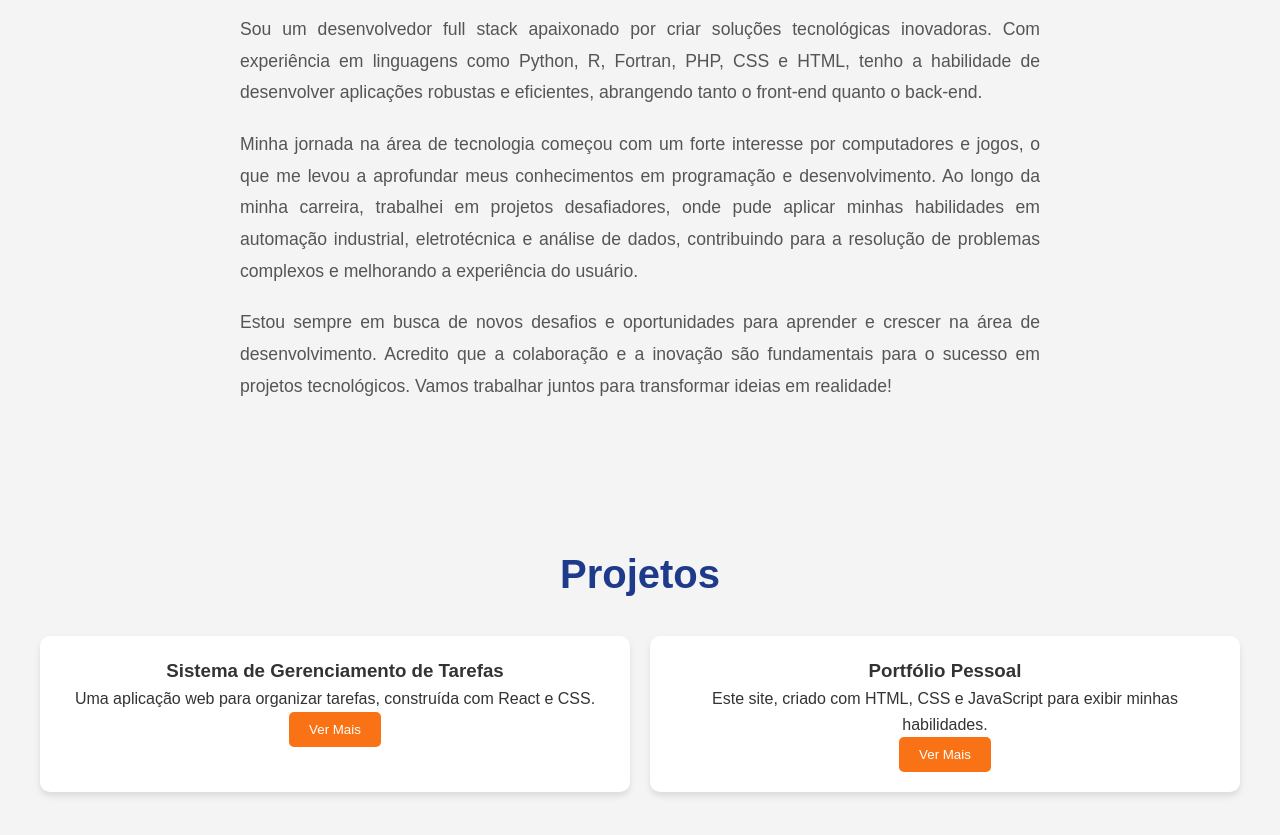
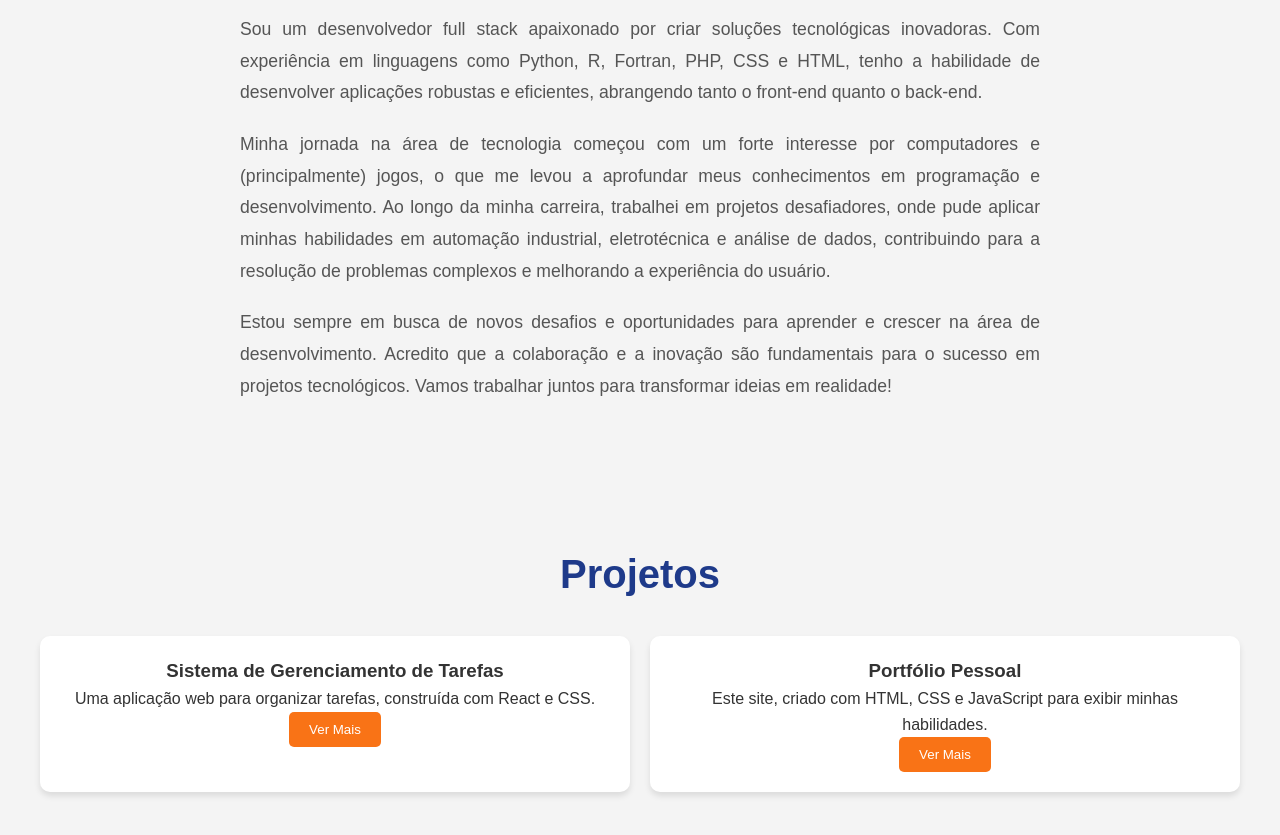
Before and after one commit to tarcisiogeovane/tarcisiogeovane.github.io, a plain HTML site: page index.html in a window 1280 px wide. Shown: the part 940-1775 px from the top of the page. Drawn offline with nearby package versions, Linux system fonts and the light colour scheme.

Commit message:
Update index.html

```diff
--- a/index.html
+++ b/index.html
@@ -39,7 +39,7 @@
     <h2 data-aos="fade-up">Sobre Mim</h2>
     <div class="about-content" data-aos="fade-up" data-aos-delay="100">
       <p>Sou um desenvolvedor full stack apaixonado por criar soluções tecnológicas inovadoras. Com experiência em linguagens como Python, R, Fortran, PHP, CSS e HTML, tenho a habilidade de desenvolver aplicações robustas e eficientes, abrangendo tanto o front-end quanto o back-end.</p>
-      <p>Minha jornada na área de tecnologia começou com um forte interesse por computadores e jogos, o que me levou a aprofundar meus conhecimentos em programação e desenvolvimento. Ao longo da minha carreira, trabalhei em projetos desafiadores, onde pude aplicar minhas habilidades em automação industrial, eletrotécnica e análise de dados, contribuindo para a resolução de problemas complexos e melhorando a experiência do usuário.</p>
+      <p>Minha jornada na área de tecnologia começou com um forte interesse por computadores e (principalmente) jogos, o que me levou a aprofundar meus conhecimentos em programação e desenvolvimento. Ao longo da minha carreira, trabalhei em projetos desafiadores, onde pude aplicar minhas habilidades em automação industrial, eletrotécnica e análise de dados, contribuindo para a resolução de problemas complexos e melhorando a experiência do usuário.</p>
       <p>Estou sempre em busca de novos desafios e oportunidades para aprender e crescer na área de desenvolvimento. Acredito que a colaboração e a inovação são fundamentais para o sucesso em projetos tecnológicos. Vamos trabalhar juntos para transformar ideias em realidade!</p>
     </div>
   </section>
```
